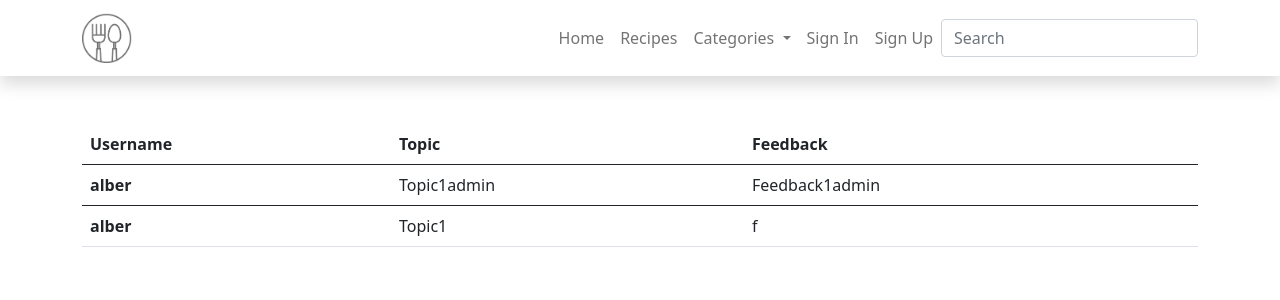
After one commit to albertoviciute/Recipes_page_Full-stack_project_with_Python, a Django app: page /see_feedback in a window 1280 px wide. The commit adds this page. Shown: the top 300 px of the page. Run offline with Django 4.2, Linux system fonts and the light colour scheme; data comes from the database, SQL or seed files in the repository; both versions use the stored data as it was after the commit.

Commit message:
Pridėjau feedback

```diff
--- a/application/admin.py
+++ b/application/admin.py
@@ -1,8 +1,9 @@
 from django.contrib import admin
-from .models import User, Category, Recipe
+from .models import User, Category, Recipe, Feedback
 
 # Register your models here.
 
 admin.site.register(User)
 admin.site.register(Category)
 admin.site.register(Recipe)
+admin.site.register(Feedback)
--- a/application/models.py
+++ b/application/models.py
@@ -27,3 +27,9 @@ class Recipe(models.Model):
 
     def __str__(self):
         return self.title
+
+
+class Feedback(models.Model):
+    user = models.ForeignKey(User, on_delete=models.CASCADE, default="")
+    topic = models.CharField(max_length=500)
+    feedback = models.TextField(null=True)
--- a/application/urls.py
+++ b/application/urls.py
@@ -21,4 +21,6 @@ urlpatterns = [
     path('vegetarian', vegetarian, name='vegetarian'),
     path('sauces', sauces, name='sauces'),
     path('side_dishes', side_dishes, name='side_dishes'),
+    path('give_feedback', views.GiveFeedback.as_view(), name='give_feedback'),
+    path('see_feedback', see_feedback, name='see_feedback'),
 ]
--- a/application/views.py
+++ b/application/views.py
@@ -3,9 +3,9 @@ from django.core.paginator import Paginator
 from django.contrib.auth import login
 from django.utils.decorators import method_decorator
 
-from .models import Recipe, Category
+from .models import Recipe, Category, Feedback
 from django.db.models import Q
-from .forms import SignUpForm, EditUserAccountForm, CreateRecipeForm
+from .forms import SignUpForm, EditUserAccountForm, CreateRecipeForm, FeedbackForm
 from django.contrib.auth.decorators import login_required
 from django.views.generic import CreateView, UpdateView, DeleteView
 from django.contrib.auth.mixins import LoginRequiredMixin
@@ -173,3 +173,32 @@ def sauces(request):
 def side_dishes(request):
     search_results = Recipe.objects.filter(category__category='Side dishes').values()
     return render(request, 'side_dishes.html', {'recipes': search_results})
+
+
+@method_decorator(login_required(login_url='login'), name='dispatch')
+class GiveFeedback(LoginRequiredMixin, CreateView):
+    form_c = FeedbackForm
+    context = {}
+    template_name = 'feedback.html'
+
+    def get(self, request, *args, **kwargs):
+        user = request.user
+        self.context['form'] = self.form_c(initial={'user': user})
+        return render(request, self.template_name, self.context)
+
+    def post(self, request, *args, **kwargs):
+        form = self.form_c(data=request.POST)
+        if form.is_valid():
+            form.save()
+            return redirect('home')
+        else:
+            self.context['form'] = form
+            return render(request, self.template_name, self.context)
+
+
+def see_feedback(request):
+    feedback = Feedback.objects.all()
+    context = {
+        'feedback': feedback,
+    }
+    return render(request, 'see_feedback.html', context=context)
--- a/templates/base.html
+++ b/templates/base.html
@@ -64,6 +64,14 @@
         <li class="nav-item">
           <a class="nav-link" href="{% url 'create_recipes' %}">Create recipe</a>
         </li>
+        <li class="nav-item">
+          <a class="nav-link" href="{% url 'give_feedback' %}">Give feedback</a>
+        </li>
+        {% endif %}
+        {% if request.user.is_staff %}
+        <li class="nav-item">
+          <a class="nav-link" href="{% url 'see_feedback' %}">Feedbacks</a>
+        </li>
         {% endif %}
       </ul>
         <ul class="navbar-nav ml-auto pull-right">
--- /dev/null
+++ b/templates/see_feedback.html
@@ -0,0 +1,21 @@
+{% extends 'base.html' %}
+{% block content %}
+<table class="table">
+    <thead>
+    <tr>
+        <th scope="col">Username</th>
+        <th scope="col">Topic</th>
+        <th scope="col">Feedback</th>
+    </tr>
+    </thead>
+    {% for f in feedback %}
+    <tbody>
+    <tr class="table">
+        <th scope="row">{{ f.user.username }}</th>
+        <td>{{ f.topic }}</td>
+        <td>{{ f.feedback }}</td>
+    </tr>
+    {% endfor %}
+    </tbody>
+</table>
+{% endblock %}
```
Also changed, not shown: application/forms.py (+8 -1 lines), templates/feedback.html (added, +15 -0 lines), db.sqlite3.
